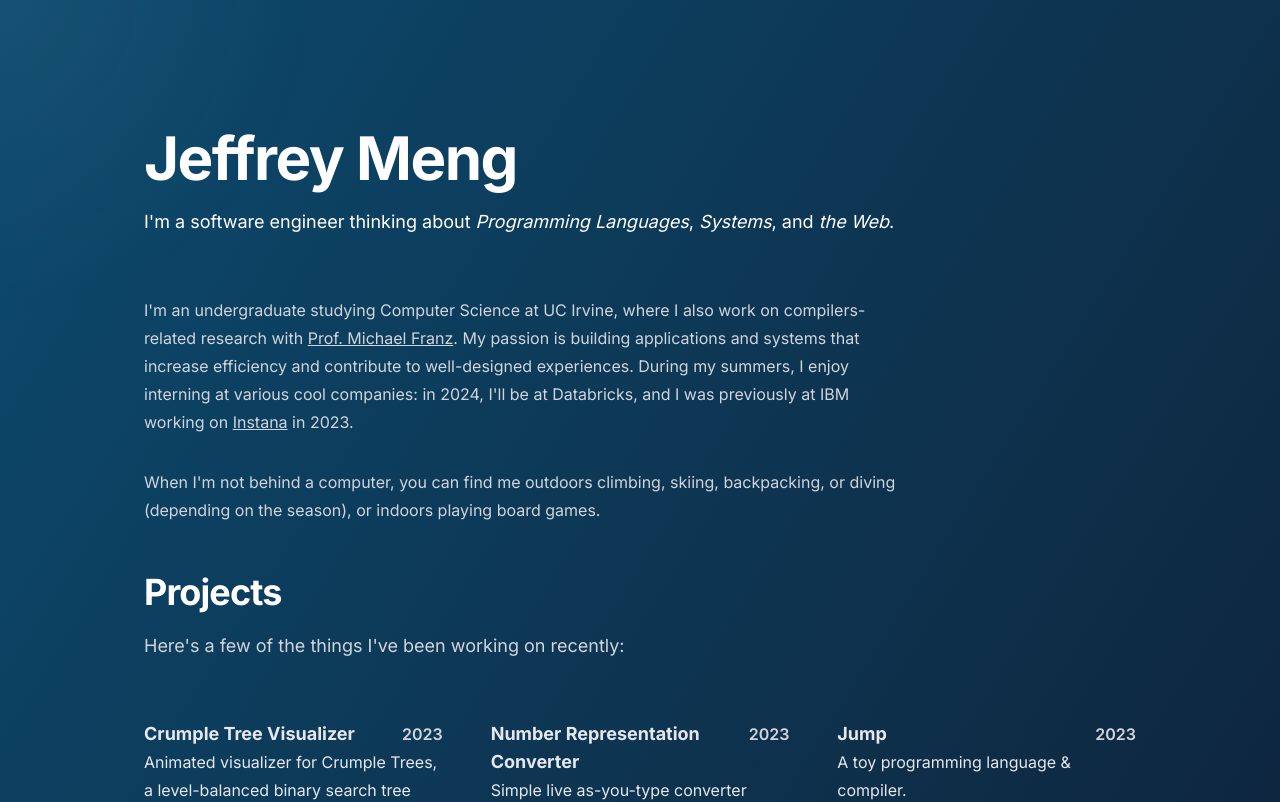
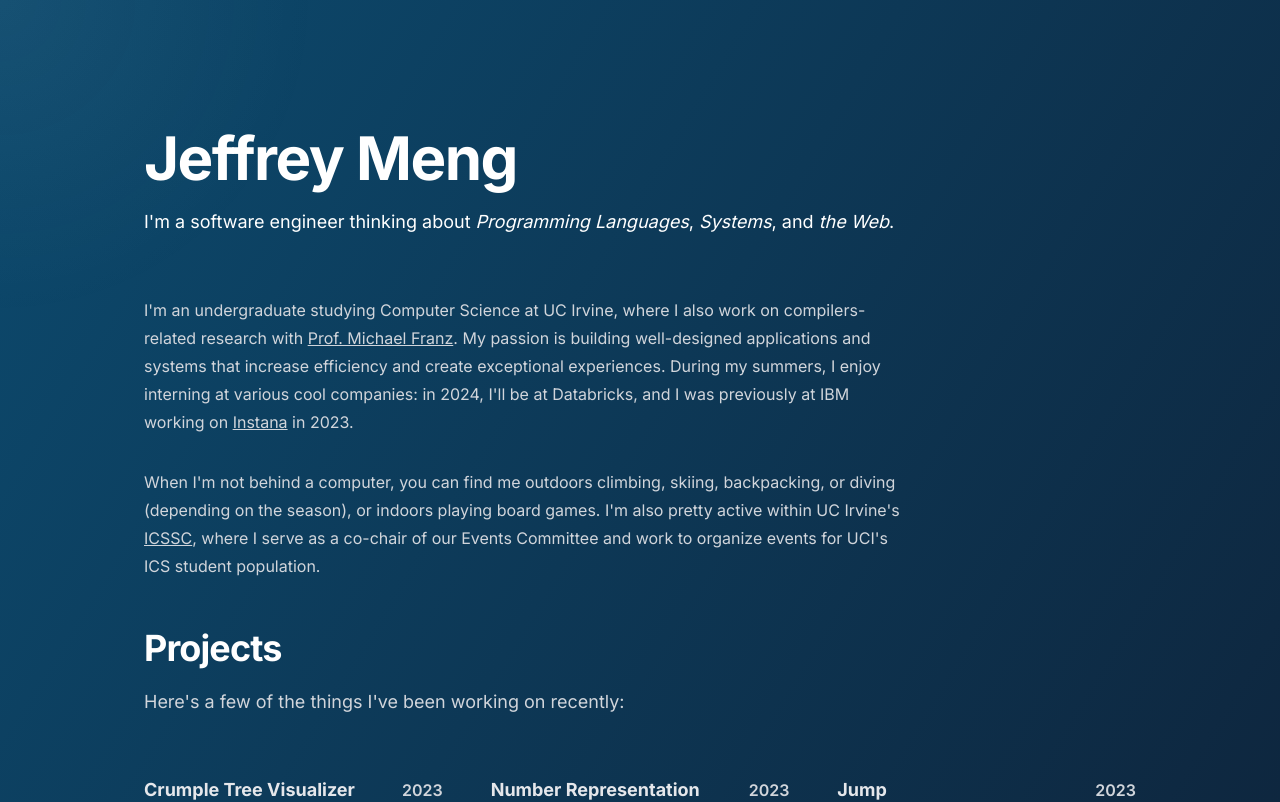
Before and after one commit to jeffreymeng/jeffkmeng.com, a Next.js app: page / in a window 1280 px wide. Shown: the top 802 px of the page. Built offline with nearby package versions, Linux system fonts and the light colour scheme.

Commit message:
chore: update description

```diff
--- a/src/app/page.tsx
+++ b/src/app/page.tsx
@@ -74,10 +74,11 @@ export default function Home() {
               >
                 Prof. Michael Franz
               </a>
-              . My passion is building applications and systems that increase
-              efficiency and contribute to well-designed experiences. During my
-              summers, I enjoy interning at various cool companies: in 2024,
-              I&apos;ll be at Databricks, and I was previously at IBM working on{" "}
+              . My passion is building well-designed applications and systems
+              that increase efficiency and create exceptional experiences.
+              During my summers, I enjoy interning at various cool companies: in
+              2024, I&apos;ll be at Databricks, and I was previously at IBM
+              working on{" "}
               <a
                 className={
                   "inline hover:text-cyan-600 dark:hover:text-cyan-500 transition-all underline"
@@ -91,7 +92,18 @@ export default function Home() {
             <p className={"mt-8"}>
               When I&apos;m not behind a computer, you can find me outdoors
               climbing, skiing, backpacking, or diving (depending on the
-              season), or indoors playing board games.
+              season), or indoors playing board games. I&apos;m also pretty
+              active within UC Irvine&apos;s{" "}
+              <a
+                className={
+                  "inline hover:text-cyan-600 dark:hover:text-cyan-500 transition-all underline"
+                }
+                href={"https://icssc.club"}
+              >
+                ICSSC
+              </a>
+              , where I serve as a co-chair of our Events Committee and work to
+              organize events for UCI&apos;s ICS student population.
             </p>
           </div>
         </div>
```
